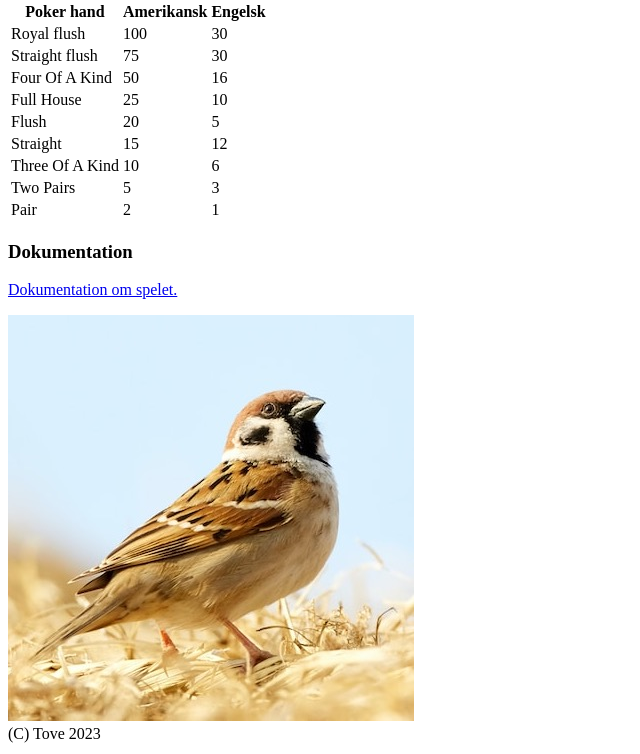
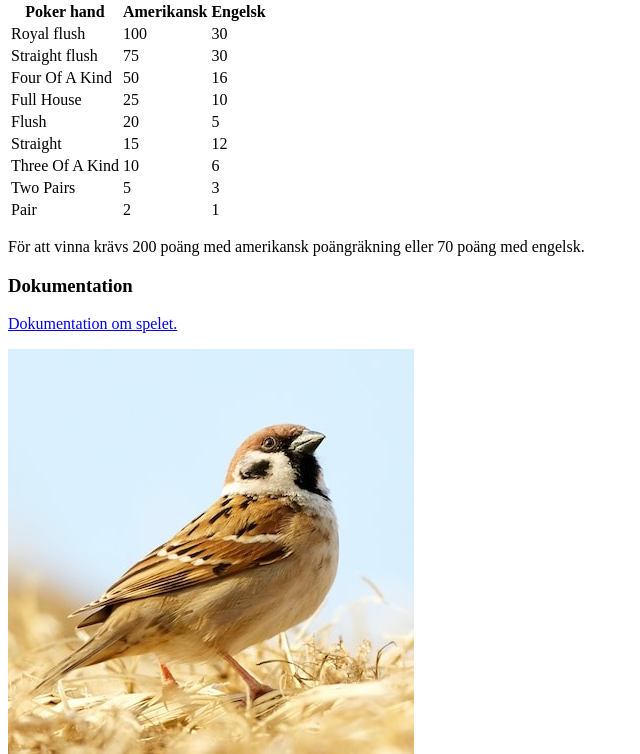
Before and after one commit to tovetofs/mvc, a Symfony app: template templates/game.html.twig in a window 1280 px wide. Shown: the part 758-1512 px from the top of the page, without its empty margins (0-640 px from the left). Run offline with Twig, Linux system fonts and the light colour scheme; the template is opened without the code that fills it, so the values that code supplies are empty; some libraries are stand-ins or nearby versions.

Commit message:
Updated rules

```diff
--- a/templates/game.html.twig
+++ b/templates/game.html.twig
@@ -89,6 +89,8 @@
             </tr>
         </table>
 
+        <p>För att vinna krävs 200 poäng med amerikansk poängräkning eller 70 poäng med engelsk.</p>
+
 
         </div>
 
```
